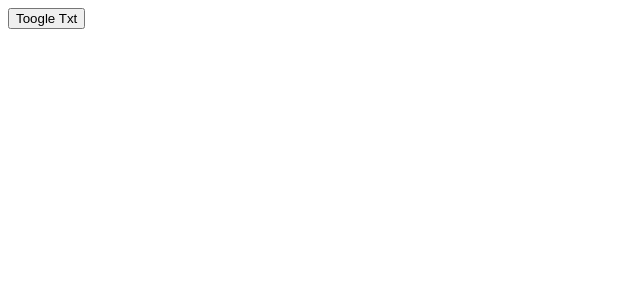
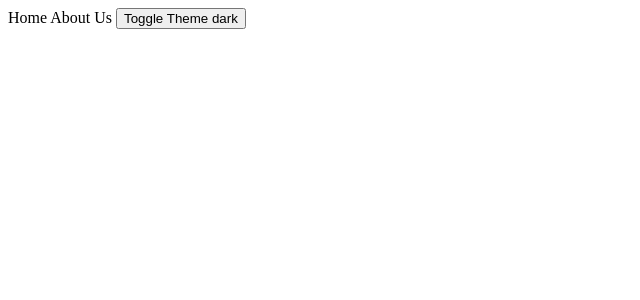
Before and after one commit to Shri2710/react-revision, a React app: page / in a window 1280 px wide. Shown: the top 300 px of the page, without its empty margins (0-640 px from the left). Built offline with nearby package versions, Linux system fonts and the light colour scheme.

Commit message:
createContext and useContext

```diff
--- a/src/App.js
+++ b/src/App.js
@@ -1,16 +1,13 @@
 import React from 'react';
 import { useState,useRef, lazy, Suspense} from 'react';
-
-const Text = lazy(()=> import('./Text'));
+import Heading from './Heading';
+import { ThemeContext } from './context';
+import NavBar from './NavBar';
 const App = () => {
-    const [showText,toggleTxt] = useState(false);
-    return <>
-         <button onClick={()=> toggleTxt((prev)=> !prev)}>Toogle Txt</button>
-
-         {showText && <Suspense fallback={<div>Loading...</div>}>
-          <Text>This is the text</Text>
-          </Suspense>}
-    </>
+    const [theme,setTheme] = useState("dark");
+    return <ThemeContext.Provider value={ [theme,setTheme]}>
+            <NavBar clickAction={setTheme}></NavBar>
+    </ThemeContext.Provider>
 }
 
 
--- a/src/Button.js
+++ b/src/Button.js
@@ -1,10 +1,15 @@
-import React ,{memo} from 'react'
+import React ,{memo,useContext} from 'react'
+import { ThemeContext } from './context';
 
-const Button = memo(({ children, clickAction }) => {
-  console.log("Button is rerendered")
-  const handleClick = () => clickAction();
+const Button = memo(({ children }) => {
+  const [themeValue,setTheme] = useContext(ThemeContext);
+  const handleClick = () => {
+    setTheme((prev)=>{
+      return prev === 'dark' ? 'light' :'dark'
+    })
+  }
   return (
-    <button onClick={handleClick}>{children}</button>
+    <button onClick={handleClick}>{children}{themeValue}</button>
   )
 })
 
--- /dev/null
+++ b/src/Heading.js
@@ -0,0 +1,12 @@
+import React from 'react'
+import Text from './Text';
+const Heading = ({headingTxt}) => {
+  return (
+    <>
+        Hey I am heading component from Header
+        <Text externalData={headingTxt}> Hey I am heading component</Text>
+    </>
+  )
+}
+
+export default Heading
--- /dev/null
+++ b/src/NavBar.js
@@ -0,0 +1,14 @@
+import React from 'react'
+import Button from './Button'
+
+const NavBar = ({clickAction}) => {
+  return (
+    <>
+     <span>Home   </span>
+     <span>About Us   </span>
+     <Button>Toggle Theme   </Button>
+    </>
+  )
+}
+
+export default NavBar
--- /dev/null
+++ b/src/context.js
@@ -0,0 +1,6 @@
+import { createContext } from "react"
+
+
+const ThemeContext = createContext('themeContext');
+
+export {ThemeContext};
```
